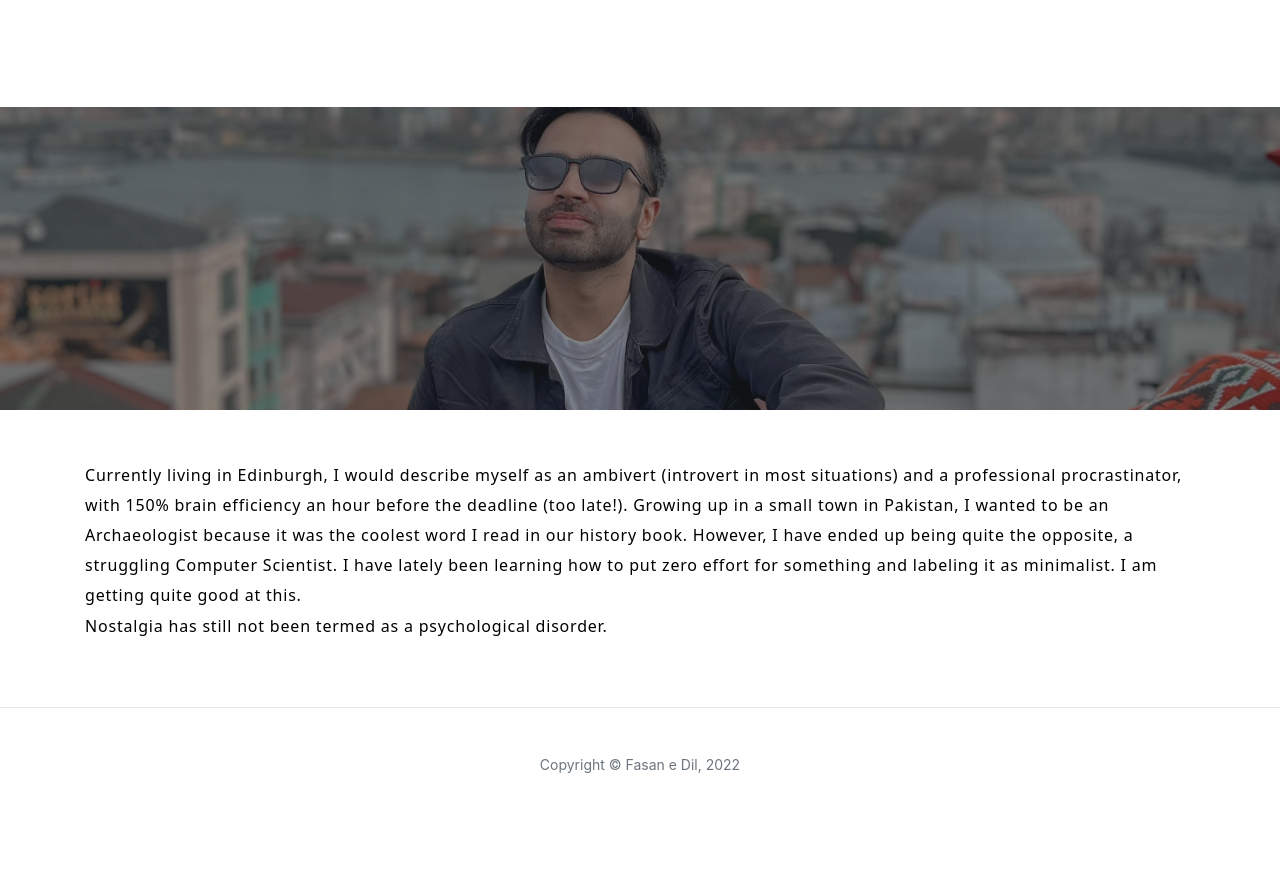
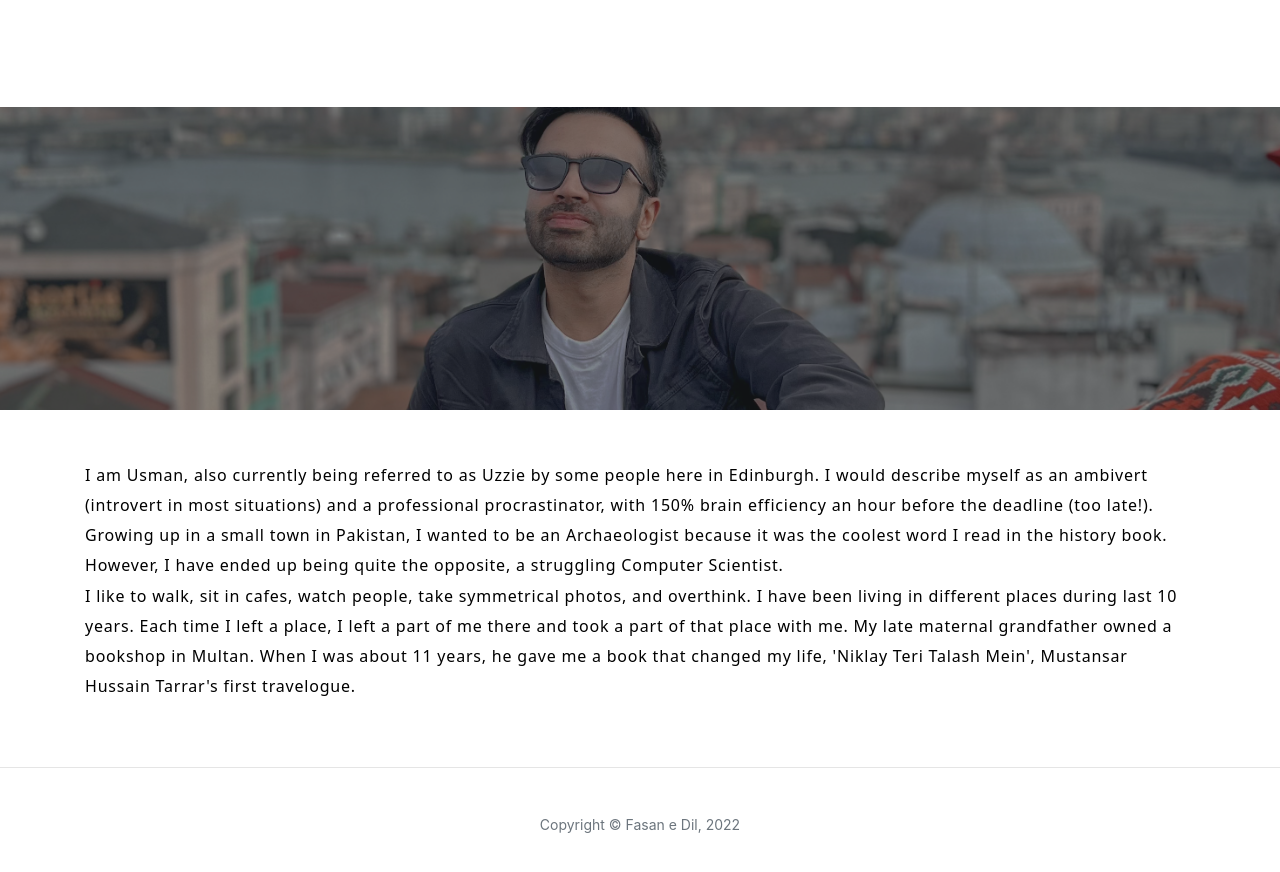
Before and after one commit to qureshi96/Fasana-e-Dil-Blog, an Angular app: page /#/about in a window 1280 px wide. Shown: the top 872 px of the page. Before the commit the page ends 840 px from the top, so only its background shows below. Built offline with nearby package versions, Linux system fonts and the light colour scheme; a web font is replaced by a local one.

Commit message:
Updated About Me

```diff
--- a/src/app/about/about.component.html
+++ b/src/app/about/about.component.html
@@ -6,14 +6,22 @@
 </style>
 <app-cover></app-cover>
 <div class="container contentParagraph animate__animated animate__fadeInLeft">
-   Currently living in Edinburgh, I would describe myself as an ambivert (introvert in most situations) and a professional procrastinator, with 150% brain efficiency an hour before the deadline (too late!).
-   Growing up in a small town in Pakistan, I wanted to be an Archaeologist because it was the coolest word I read in our history book. However, I have ended up being quite the opposite, a struggling
-   Computer Scientist. I have lately been learning how to put zero effort for something and labeling it as minimalist. I am getting quite good at this.
+   I am Usman, also currently being referred to as Uzzie by some people here in Edinburgh.
+   I would describe myself as an ambivert (introvert in most situations) and a professional procrastinator,
+   with 150% brain efficiency an hour before the deadline (too late!).
+   Growing up in a small town in Pakistan, I wanted to be an Archaeologist because it was the coolest word I read in the history book. However, I have ended up being quite the opposite, a struggling
+   Computer Scientist.
 </div>
-<div class="container contentParagraph animate__animated animate__fageinRight">
-    {{content}}
+
+<div class="container contentParagraph animate__animated animate__fadeInRight">
+    I like to walk, sit in cafes, watch people, take symmetrical photos, and overthink. I have been living in different places during last 10 years.
+    Each time I left a place, I left a part of me there and took a part of that place with me. My late maternal grandfather owned a bookshop in Multan. When
+    I was about 11 years, he gave me a book that changed my life, 'Niklay Teri Talash Mein', Mustansar Hussain Tarrar's first travelogue.
+
+
+
 
 </div>
 <script>
-    console.log(content);
+
 </script>
```
